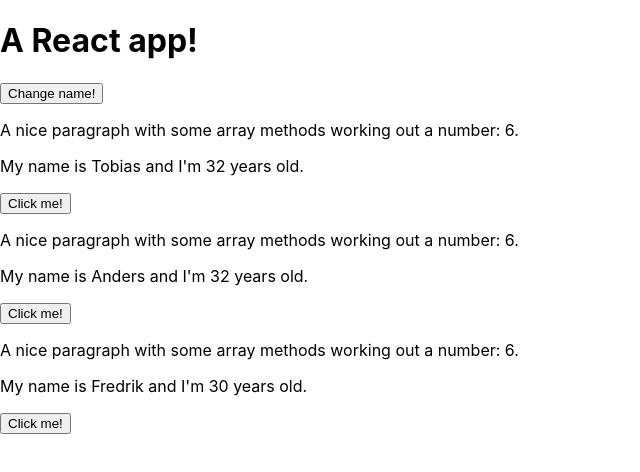
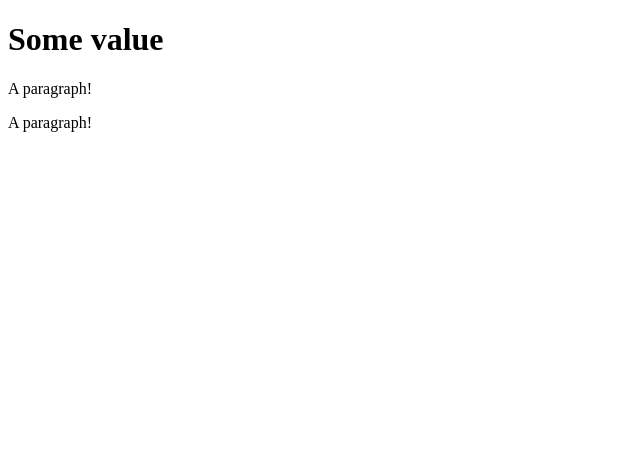
Before and after one commit to Haugen/udemy-react-max, a React (Create React App) app: page / in a window 1280 px wide. Shown: the top 472 px of the page, without its empty margins (0-640 px from the left). Built offline with nearby package versions, Linux system fonts and the light colour scheme.

Commit message:
Some folder structure update.

```diff
--- a/package.json
+++ b/package.json
@@ -3,6 +3,7 @@
   "version": "0.1.0",
   "private": true,
   "dependencies": {
+    "bootstrap": "^4.1.3",
     "react": "^16.5.2",
     "react-dom": "^16.5.2",
     "react-scripts": "2.0.4"
--- /dev/null
+++ b/src/examples/assignment1/App.js
@@ -0,0 +1,16 @@
+import React, {Component} from 'react';
+import Comp from './comp';
+
+class App extends Component {
+  render() {
+    return(
+      <div className="app">
+        <h1>Some value</h1>
+        <Comp />
+        <Comp />
+      </div>
+    );
+  };
+}
+
+export default App;
--- /dev/null
+++ b/src/examples/assignment1/comp.js
@@ -0,0 +1,9 @@
+import React from 'react';
+
+const newComp = () => {
+  return(
+    <p>A paragraph!</p>
+  );
+}
+
+export default newComp;
--- a/src/App.js
+++ b/src/examples/basics/App.js
@@ -1,5 +1,7 @@
 import React, { Component } from 'react';
 import Person from './Person';
+
+import './index.css';
 
 class App extends Component {
 
@@ -20,6 +22,14 @@ class App extends Component {
     ]});
   }
 
+  nameChangedHandler = (event) => {
+    this.setState({ persons: [
+      { name: event.target.value, age: 32 },
+      { name: "Anders", age: 32 },
+      { name: "Fredrik", age: 200 },
+    ]});
+  }
+
   render() {
     return (
       <div className="App">
@@ -30,6 +40,7 @@ class App extends Component {
           name={this.state.persons[0].name}
           age={this.state.persons[0].age}
           click={() => this.switchNameHandler()}
+          changed={this.nameChangedHandler}
         />
         <Person
           key={this.state.persons.indexOf(this.state.persons[1])}
--- a/src/Person.js
+++ b/src/examples/basics/Person.js
@@ -11,6 +11,7 @@ const person = props => {
       <p>A nice paragraph with some array methods working out a number: {test}.</p>
       <p>My name is {props.name} and I'm {props.age} years old.</p>
       <button onClick={props.click}>Click me!</button>
+      <input type="text" onChange={props.changed} defaultValue={props.name} />
       {props.children}
     </div>
   );
--- a/src/index.js
+++ b/src/index.js
@@ -1,7 +1,6 @@
 import React from 'react';
 import ReactDOM from 'react-dom';
-import './index.css';
-import App from './App';
+import App from './examples/assignment1/App';
 import * as serviceWorker from './serviceWorker';
 
 ReactDOM.render(<App />, document.getElementById('root'));
```
Also changed, not shown: src/examples/basics/index.css (renamed from src/index.css), 2 other files (tests, documents, lock files or other folders).
